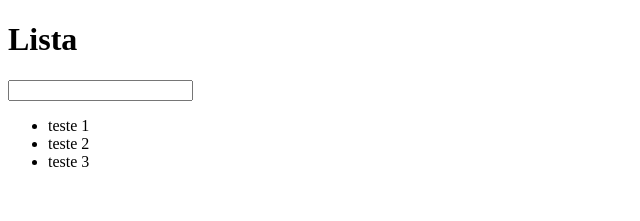
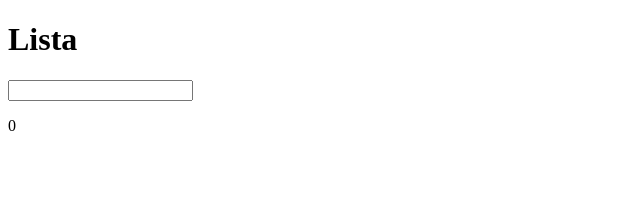
Before and after one commit to jvmhonorato/reactcomtype, a React (Create React App) app: page /home in a window 1280 px wide. Shown: the top 221 px of the page, without its empty margins (0-640 px from the left). Built offline with nearby package versions, Linux system fonts and the light colour scheme.

Commit message:
Trabalhando com listas 2
inserindo o checkbox com suas respectivas condicionais

```diff
--- a/src/app/pages/dashboard/Dashboard.tsx
+++ b/src/app/pages/dashboard/Dashboard.tsx
@@ -3,13 +3,17 @@
 import { useState } from "react"
 
 
+interface IListItem {
+    title: string
+    isSelected: boolean
+}
 
 
 
 
 
 export const Dashboard = () => {
-    const [list, setList] = useState<string[]>(['teste 1','teste 2','teste 3'])
+    const [list, setList] = useState<IListItem[]>([])
 
     const handleInputKeyDown:React.KeyboardEventHandler<HTMLInputElement> = useCallback((e)=> {
         if (e.key ==='Enter'){
@@ -23,9 +27,12 @@
            //setList([...list, e.currentTarget.value]) com depêndecia
            setList((oldList) => {
             //condicional pra tratar caso ja haja valor inserido
-            if (oldList.includes(value)) return oldList
+            if (oldList.some((ListItem) => ListItem.title === value)) return oldList
 
-            return [...oldList, value]
+            return [...oldList, {
+                title: value,
+                isSelected: false
+            }]
            })
         }
     },[])
@@ -37,9 +44,31 @@
         <h1>Lista</h1>
         <input
         onKeyDown={handleInputKeyDown}/>
+
+        {/*Mostra quantos itens estão selecionados */}
+        <p>{list.filter((ListItem) => ListItem.isSelected).length}</p>
         <ul>
-        {list.map((value, index) => {
-            return <li key={value}>{value}</li>;
+        {list.map((ListItem) => {
+            return <li key={ListItem.title}>
+                <input
+                type='checkbox'
+                checked={ListItem.isSelected}
+                /*evento  do checkbox  */
+                onChange={()=>{
+                    setList(oldList => {
+                        return oldList.map(oldListItem => {
+                            const newIsSelected = oldListItem.title === ListItem.title
+                            ? !oldListItem.isSelected
+                            : oldListItem.isSelected
+                            return {
+                                ...oldListItem,
+                                isSelected:newIsSelected
+                            }
+                        })
+                    })
+                }}
+                />
+                {ListItem.title}</li>;
         })}
         </ul>
 
```
Also changed, not shown: Tutorial.txt.
